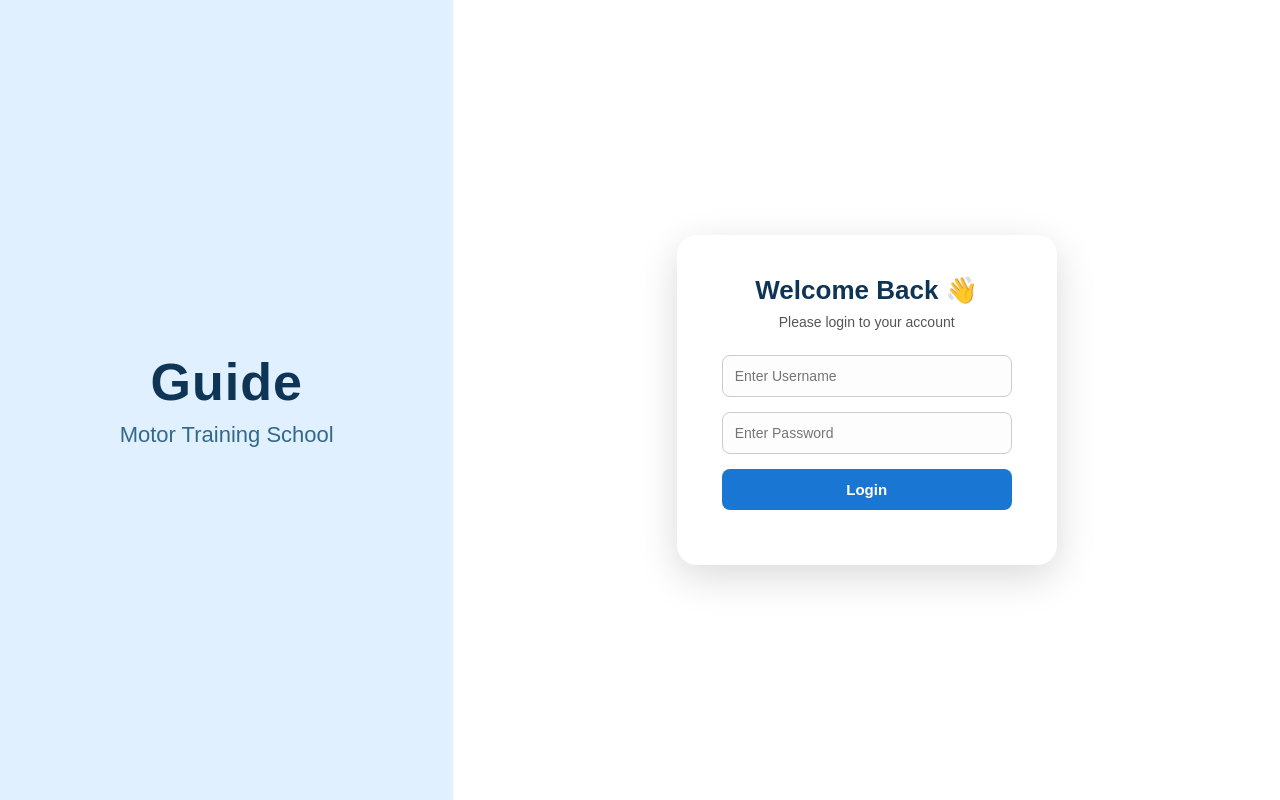
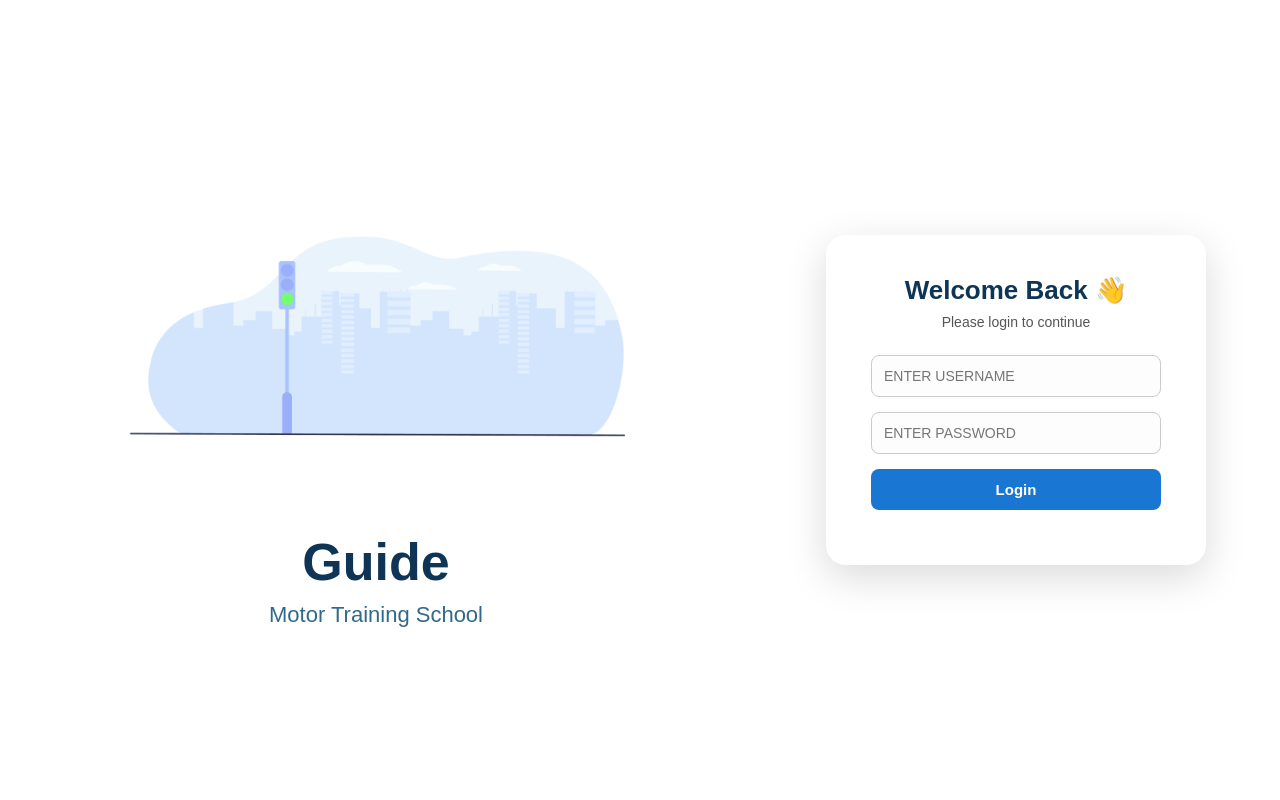
Before and after one commit to balotiyash/guide-mts-electron, an Electron app: page src/views/index.html in a window 1280 px wide. Drawn offline with Linux system fonts and the light colour scheme.

Commit message:
Completed login page

```diff
--- a/src/scripts/renderer.js
+++ b/src/scripts/login.js
@@ -1,15 +1,25 @@
+/**
+ * File: src/scripts/login.js
+ * Author: Yash Balotiya, Neha Balotia
+ * Description: Handles user login functionality for the Guide Motor Training School application.
+ * Created on: 20/07/2025
+ * Last Modified: 03/08/2025
+*/
+
+// Only runs when the DOM is fully loaded
 document.addEventListener('DOMContentLoaded', () => {
     const loginBtn = document.getElementById('loginBtn');
     const message = document.getElementById('message');
 
+    // Click event listener for the login button
     loginBtn.addEventListener('click', async () => {
-        const username = document.getElementById('username').value;
-        const password = document.getElementById('password').value;
+        const username = document.getElementById('username').value.trim().toUpperCase();
+        const password = document.getElementById('password').value.trim();
 
         const response = await window.electronAPI.login({ username, password });
 
         if (response.success) {
-            message.innerText = 'Login Successful 🎉';
+            message.innerText = 'Login Successful';
             message.style.color = 'green';
             // Enables Menu
             window.electronAPI.showMenu();
@@ -17,7 +27,7 @@ document.addEventListener('DOMContentLoaded', () => {
             // Navigating to Data Entry page
             window.electronAPI.navigateTo('data_entry.html');
         } else {
-            message.innerText = 'Login Failed ❌';
+            message.innerText = 'Invalid Username or Password';
             message.style.color = 'red';
         }
     });
--- a/src/styles/shared.css
+++ b/src/styles/shared.css
@@ -2,9 +2,8 @@
    Author: Neha Balotia
    Description: Compact CSS for Customer Data Entry Page.
    Created on: 27/07/2025
-   Last Modified: 27/07/2025
+   Last Modified: 03/08/2025
 */
-
 
 * {
     box-sizing: border-box;
@@ -12,6 +11,10 @@
     padding: 0;
     user-select: none;
     font-family: sans-serif;
+    user-select: none;
+    -webkit-user-select: none;
+    -moz-user-select: none;
+    -ms-user-select: none;
 }
 
 input[type="text"],
@@ -38,6 +41,15 @@ input[type="number"]::-webkit-inner-spin-button {
 
 input[type="number"] {
     -moz-appearance: textfield;
+}
+
+img {
+    user-drag: none;
+   user-select: none;
+   -moz-user-select: none;
+   -webkit-user-drag: none;
+   -webkit-user-select: none;
+   -ms-user-select: none;
 }
 
 label {
--- a/src/styles/style.css
+++ b/src/styles/style.css
@@ -1,53 +1,28 @@
 /*
     File: styles/style.css
-    Author: Neha Balotia
+    Author: Neha Balotia, Yash Balotiya
     Description: This page contains all the CSS code of the Login Page.
     Created on: 13/07/2025
-    Last Modified: 23/07/2025
+    Last Modified: 03/08/2025
 */
-
-@import url('https://fonts.googleapis.com/css2?family=Poppins:wght@400;600&display=swap');
-
-* {
-  margin: 0;
-  padding: 0;
-  box-sizing: border-box;
-}
 
 /* Disable selection globally */
 body {
     height: 100%;
-  font-family: 'Poppins', sans-serif;
-  background-color: #f2f4f8;
-  user-select: none;
-  -webkit-user-select: none;
-  -moz-user-select: none;
-  -ms-user-select: none;
-}
-
-/* Allow selection in password field only */
-#password {
-  user-select: text;
-}
-
-/* Prevent selection even inside username field */
-#username {
-  user-select: none;
-  -webkit-user-select: none;
-  -moz-user-select: none;
-  -ms-user-select: none;
+    height: 100vh;
 }
 
 /* Main Layout */
 .main-container {
     display: flex;
-  height: 100vh;
+    width: 100%;
+    height: 100%;
 }
 
-/* Left Branding Panel (1 part) */
+/* Left Branding Panel */
 .left-panel {
-  flex: 1;
-  background-color: #e0f0ff;
+    flex: 3;
+    /* background-color: #e0f0ff; */
     display: flex;
     align-items: center;
     justify-content: center;
@@ -60,11 +35,19 @@ body {
     animation: fadeInLeft 1s ease-in-out;
 }
 
+.brand img {
+    width: 80%;
+    height: auto;
+    margin-bottom: 20px;
+    /* user select off drag */
+    user-select: none;
+    -webkit-user-select: none;
+}
+
 .brand h1 {
     font-size: 52px;
-  font-weight: 700;
     margin-bottom: 10px;
-  letter-spacing: 1px;
+    /* letter-spacing: 8px; */
 }
 
 .brand p {
@@ -123,6 +106,19 @@ input:focus {
     outline: none;
 }
 
+/* Prevent selection even inside username field */
+#username {
+    user-select: none;
+    -webkit-user-select: none;
+    -moz-user-select: none;
+    -ms-user-select: none;
+}
+
+/* Allow selection in password field only */
+#password {
+    user-select: text;
+}
+
 button {
     width: 100%;
     padding: 12px;
@@ -153,6 +149,7 @@ button:hover {
         opacity: 0;
         transform: translateX(-30px);
     }
+
     to {
         opacity: 1;
         transform: translateX(0);
@@ -164,6 +161,7 @@ button:hover {
         opacity: 0;
         transform: translateX(30px);
     }
+
     to {
         opacity: 1;
         transform: translateX(0);
--- a/src/views/index.html
+++ b/src/views/index.html
@@ -1,9 +1,9 @@
 <!--
     File: views/index.html
-    Author: Neha Balotia, Yash Balotiya
+    Author: Yash Balotiya
     Description: This page contains all the HTML5 code of the Login Page.
     Created on: 13/07/2025
-    Last Modified: 01/08/2025
+    Last Modified: 03/08/2025
 -->
 
 <!DOCTYPE html>
@@ -12,19 +12,27 @@
 <head>
     <meta charset="UTF-8" />
     <meta name="viewport" content="width=device-width, initial-scale=1.0" />
-    <title>Login - Guide Motor Training School</title>
-    <!-- Stylesheet for Login Page -->
+
+    <!-- Tab Title -->
+    <title>Guide Motor Training School | Login</title>
+
+    <!-- Content Security Policy -->
+    <meta http-equiv="Content-Security-Policy" content="default-src 'self';script-src 'self'; style-src 'self' 'unsafe-inline'; font-src https://fonts.googleapis.com https://fonts.gstatic.com; img-src 'self' data:;">
+
+    <!-- Stylesheets -->
+    <link rel="stylesheet" href="../styles/shared.css">
     <link rel="stylesheet" href="../styles/style.css" />
-    <meta http-equiv="Content-Security-Policy"
-        content="default-src 'self'; script-src 'self'; style-src 'self' https://fonts.googleapis.com; font-src 'self' https://fonts.gstatic.com;">
-
 </head>
 
 <body>
-    <div class="main-container">
+    <main class="main-container">
         <!-- Left Panel -->
         <div class="left-panel">
             <div class="brand">
+                <!-- Car Driving Animation -->
+                <img src="../assets/gifs/Traffic concept.gif" alt="Car Driving Animation" />
+
+                <!-- Brand Name -->
                 <h1>Guide</h1>
                 <p>Motor Training School</p>
             </div>
@@ -34,17 +42,17 @@
         <div class="right-panel">
             <div class="login-box">
                 <h2>Welcome Back 👋</h2>
-                <p class="subtitle">Please login to your account</p>
+                <p class="subtitle">Please login to continue</p>
                 <input type="text" id="username" placeholder="Enter Username" />
-                <input type="password" id="password" placeholder="Enter Password" />
+                <input type="password" id="password" placeholder="ENTER PASSWORD" />
                 <button id="loginBtn">Login</button>
                 <div id="message"></div>
             </div>
         </div>
-    </div>
+    </main>
 
-    <!-- JS For User Authentication -->
-    <script src="../scripts/renderer.js"></script>
+    <!-- Scripts -->
+    <script src="../scripts/login.js"></script>
 </body>
 
 </html>
```
Also changed, not shown: main.js (renamed from index.js, +9 -4 lines), package.json (+8 -4 lines), src/views/master_regs.html (+1 -2 lines), src/assets/gifs/Traffic concept.gif (added), 1 other file. Lines whose indentation alone changed are shown as unchanged.
